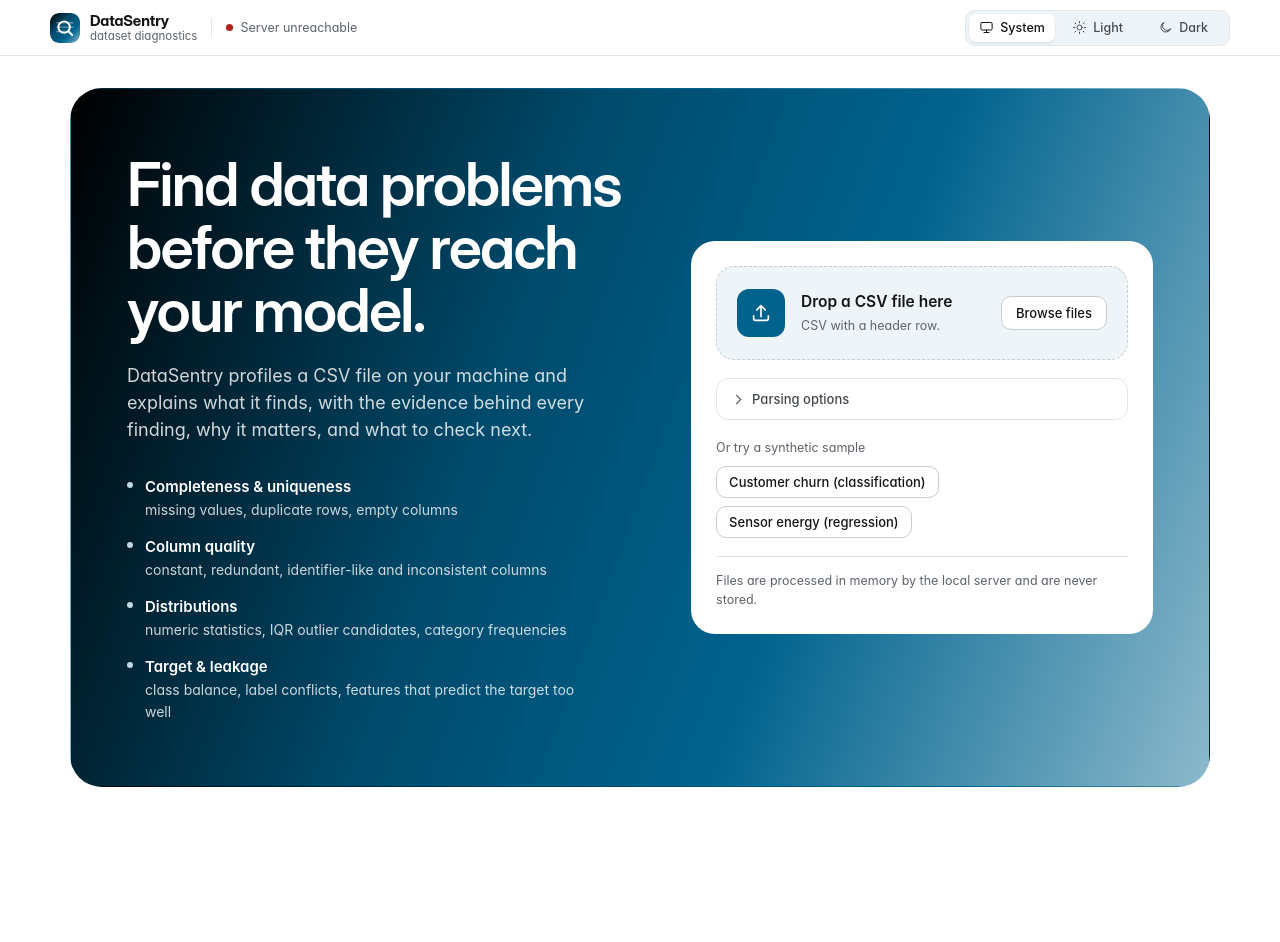
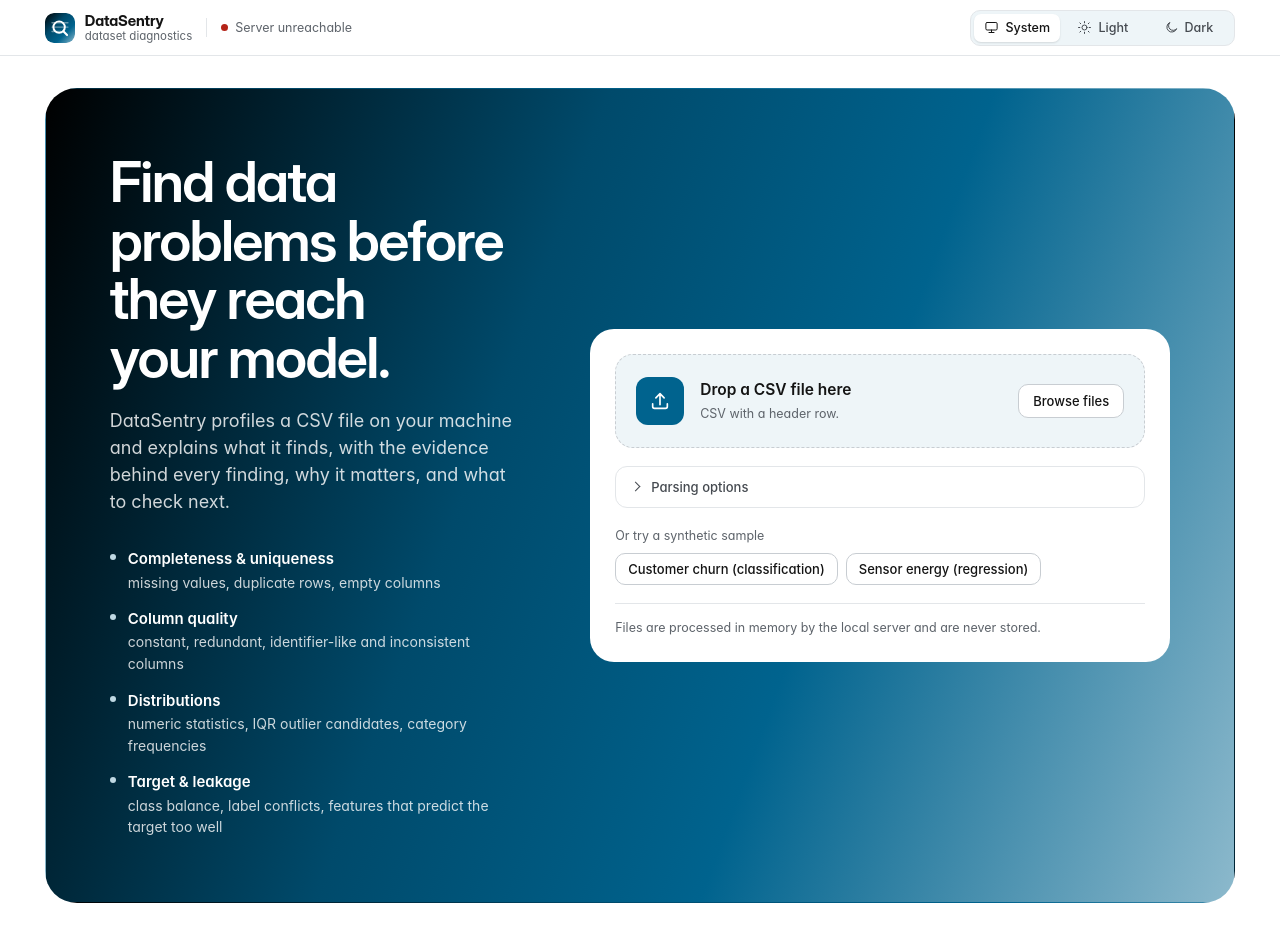
Before and after one commit to lloydaq/DataSentry, a plain HTML site: page frontend/index.html in a window 1280 px wide. Before the commit the page ends 875 px from the top, so only its background shows below. Drawn offline with Linux system fonts and the light colour scheme; no server answers.

Commit message:
Use the full width of wide screens
Content grew only to 1180px, leaving wide margins on large monitors.
A --page-max token (1680px) and a viewport-scaled --gutter
(clamp(20px, 3.5vw, 56px)) now drive both the top bar and the page, so
they stay aligned. On the landing panel the upload card is capped at
580px while the headline side takes the extra room, and the panel's
padding and headline size scale with the viewport.

Co-Authored-By: Claude Opus 5.5 <noreply@anthropic.com>

```diff
--- a/frontend/style.css
+++ b/frontend/style.css
@@ -72,6 +72,10 @@
     "Segoe UI Variable Display", "Segoe UI", system-ui, Roboto, "Helvetica Neue", Arial, sans-serif;
   --mono: ui-monospace, "SF Mono", "Cascadia Code", "JetBrains Mono", Consolas, monospace;
 
+  /* Page width: content uses wide screens up to --page-max; gutters grow with the viewport. */
+  --page-max: 1680px;
+  --gutter: clamp(20px, 3.5vw, 56px);
+
   /* Motion */
   --ease-out: cubic-bezier(0.16, 1, 0.3, 1);
   --t-fast: 160ms;
@@ -119,7 +123,7 @@ a { color: var(--accent-ink); text-underline-offset: 3px; }
 .topbar {
   position: sticky; top: 0; z-index: 10;
   display: flex; align-items: center; gap: 14px; min-height: 56px;
-  padding: 8px max(20px, calc((100vw - 1180px) / 2));
+  padding: 8px max(var(--gutter), calc((100vw - var(--page-max)) / 2 + var(--gutter)));
   background: color-mix(in srgb, var(--bg) 82%, transparent);
   -webkit-backdrop-filter: saturate(180%) blur(20px);
   backdrop-filter: saturate(180%) blur(20px);
@@ -174,7 +178,7 @@ a { color: var(--accent-ink); text-underline-offset: 3px; }
 .theme-switch:has([value="light"]:checked) .theme-thumb { transform: translateX(100%); }
 .theme-switch:has([value="dark"]:checked) .theme-thumb { transform: translateX(200%); }
 
-main { max-width: 1180px; margin: 0 auto; padding: 32px 20px 88px; }
+main { max-width: var(--page-max); margin: 0 auto; padding: 32px var(--gutter) 88px; }
 
 /* Buttons and inputs ------------------------------------------------------------------------ */
 .btn {
@@ -212,14 +216,14 @@ input[type="search"].input { flex: 1 1 220px; }
 /* Upload view ------------------------------------------------------------------------------- */
 /* The one branded surface: a static gradient panel holding the pitch and the upload card. */
 .upload-view {
-  display: grid; grid-template-columns: minmax(0, 1.1fr) minmax(0, 1fr); gap: 56px; align-items: center;
-  min-height: min(720px, calc(100vh - 140px)); padding: 64px 56px;
+  display: grid; grid-template-columns: minmax(0, 1fr) minmax(360px, 580px); gap: clamp(40px, 6vw, 120px); align-items: center;
+  min-height: min(760px, calc(100vh - 140px)); padding: clamp(48px, 5vw, 96px) clamp(36px, 5vw, 96px);
   border-radius: var(--r-feature); background: var(--brand-gradient); color: #ffffff;
   /* On the Onyx ground the gradient's black start needs an edge to keep the panel's shape. */
   border: 1px solid light-dark(transparent, #2b2b2b);
 }
 .hero h1 {
-  font-size: clamp(36px, 5vw, 60px); font-weight: 600; line-height: 1.05; letter-spacing: -0.03em;
+  font-size: clamp(36px, 4.4vw, 76px); font-weight: 600; line-height: 1.04; letter-spacing: -0.03em;
   margin-bottom: 20px; max-width: 14ch;
 }
 .lede { color: rgba(255, 255, 255, 0.82); font-size: 18px; line-height: 1.5; max-width: 46ch; margin-bottom: 32px; }
```
